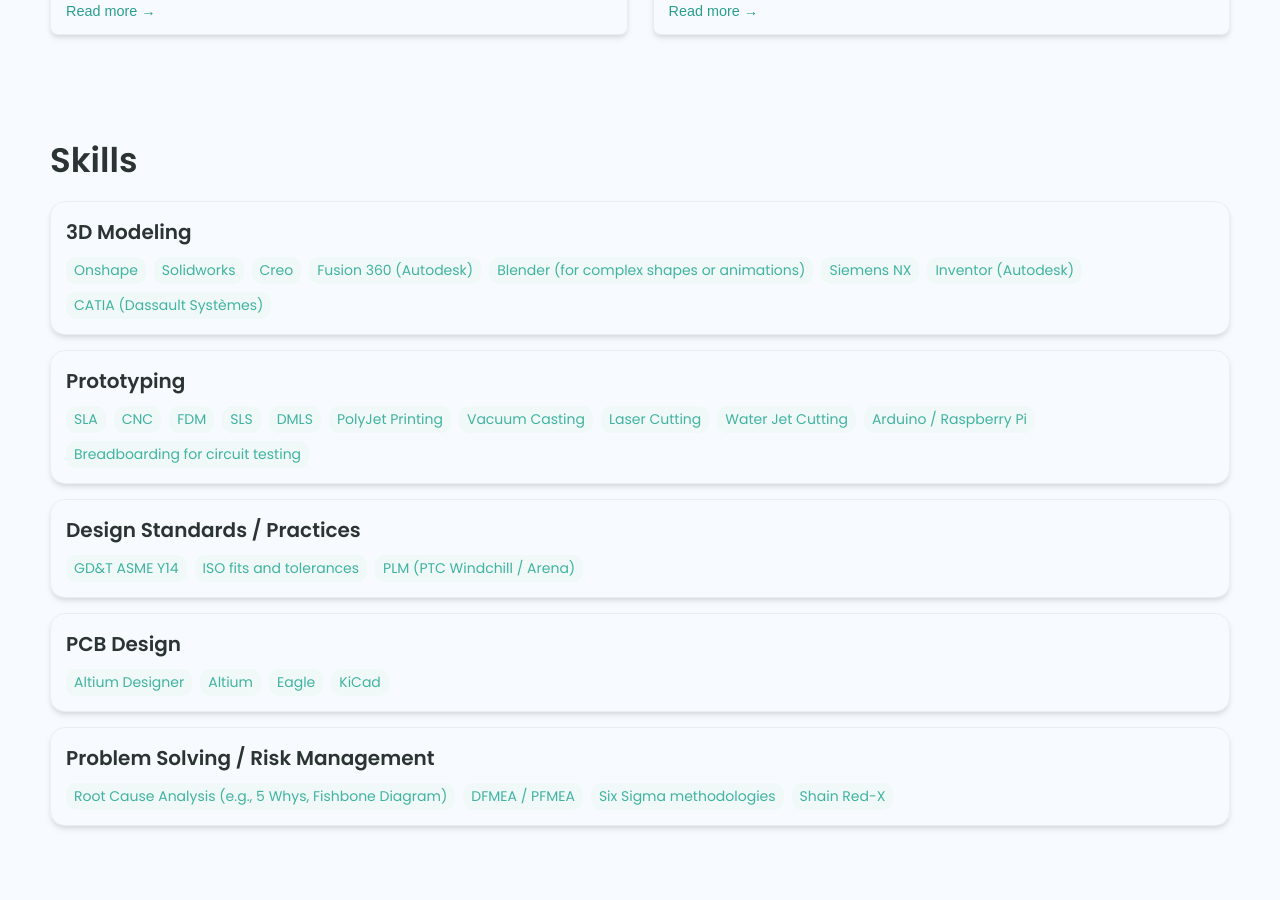
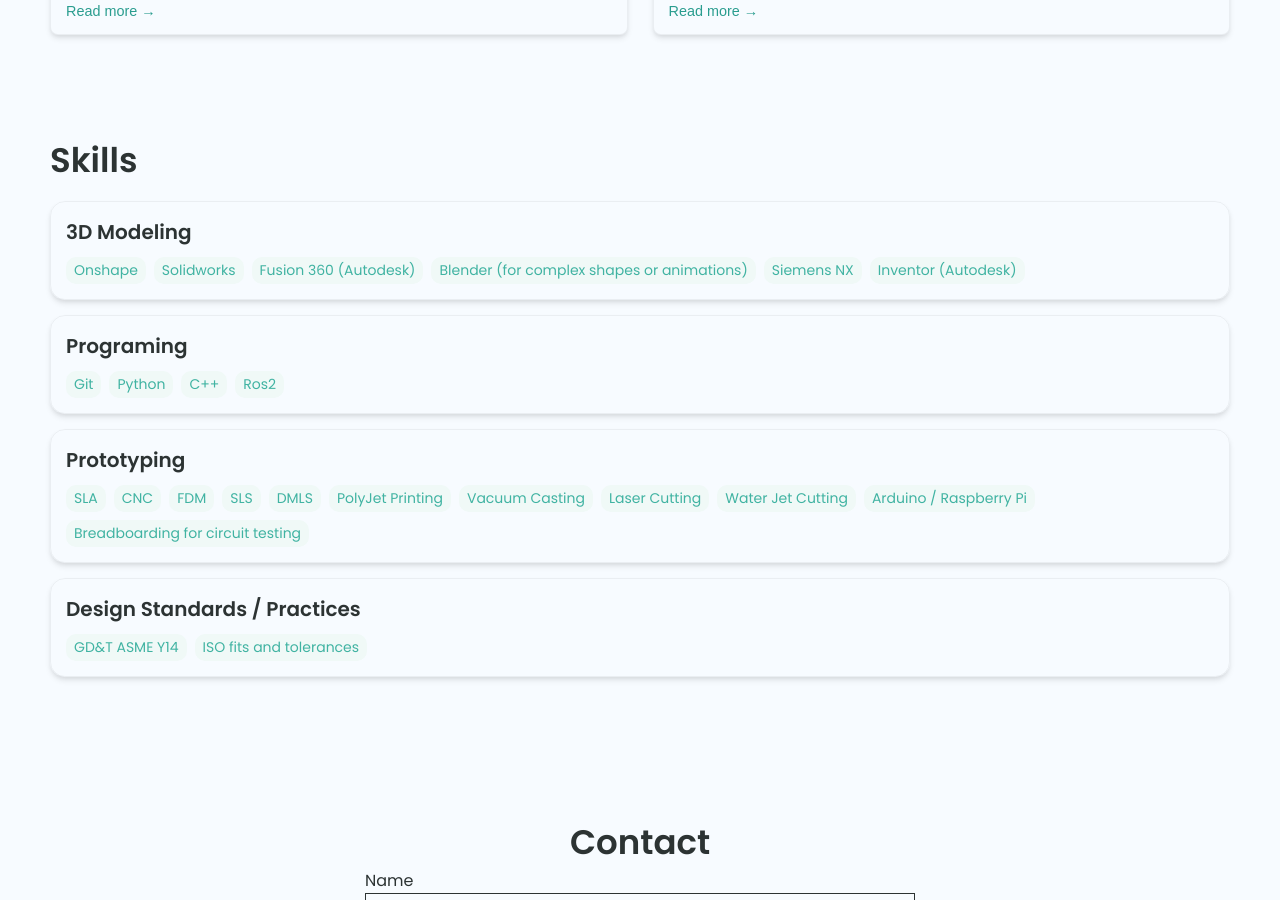
Before and after one commit to Ahmedmoui/Ahmedmoui.github.io, a Jekyll site: the page built from index.html, in a window 1280 px wide and 900 px high, scrolled down 1610 px. Built offline with Jekyll 4.4.1, drawn with Linux system fonts in a browser that asks for light colours; some of the changed lines change nothing that is shown.

Commit message:
Updated skills

```diff
--- a/_config.yml
+++ b/_config.yml
@@ -52,12 +52,20 @@
     tools:
     - Onshape
     - Solidworks
-    - Creo
+    # - Creo
     - Fusion 360 (Autodesk)
     - Blender (for complex shapes or animations)
     - Siemens NX
     - Inventor (Autodesk)
-    - CATIA (Dassault Systèmes)
+    # - CATIA (Dassault Systèmes)
+
+  - category: Programing
+    tools:
+    - Git
+    - Python
+    - C++
+    - Ros2
+
   - category: Prototyping
     tools:
     - SLA
@@ -75,19 +83,20 @@
     tools:
     - GD&T ASME Y14
     - ISO fits and tolerances
-    - PLM (PTC Windchill / Arena)
-  - category: PCB Design
-    tools:
-    - Altium Designer
-    - Altium
-    - Eagle
-    - KiCad
-  - category: Problem Solving / Risk Management
-    tools:
-    - Root Cause Analysis (e.g., 5 Whys, Fishbone Diagram)
-    - DFMEA / PFMEA
-    - Six Sigma methodologies
-    - Shain Red-X
+    # - PLM (PTC Windchill / Arena)
+
+  # - category: PCB Design
+  #   tools:
+  #   - Altium Designer
+  #   - Altium
+  #   - Eagle
+  #   - KiCad
+  # - category: Problem Solving / Risk Management
+  #   tools:
+  #   - Root Cause Analysis (e.g., 5 Whys, Fishbone Diagram)
+  #   - DFMEA / PFMEA
+  #   - Six Sigma methodologies
+  #   - Shain Red-X
 
 
 # Contact Form Setup. Setup an account and copy over the key. When someone fills out the form, it will be received in your email.
```
